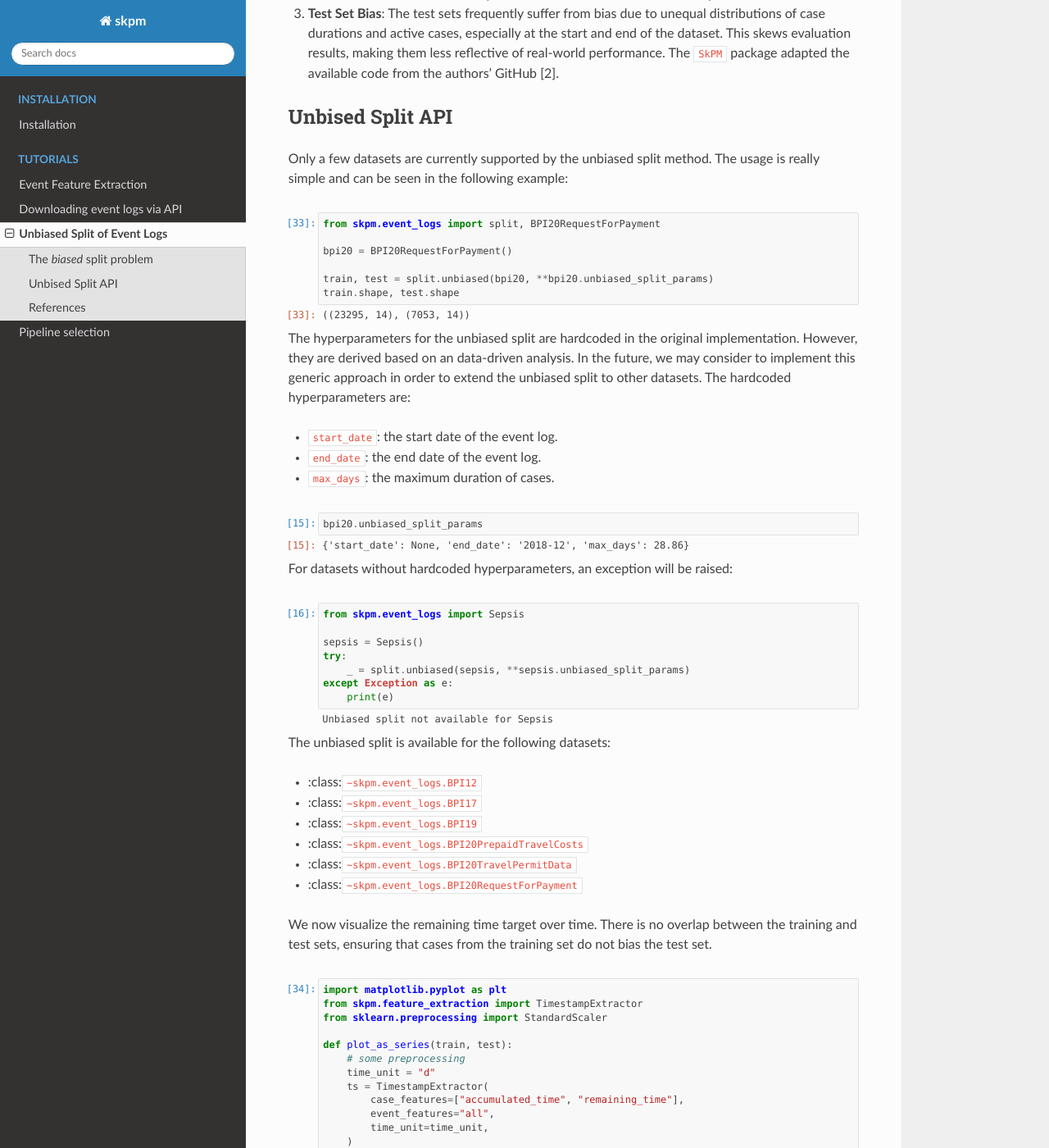
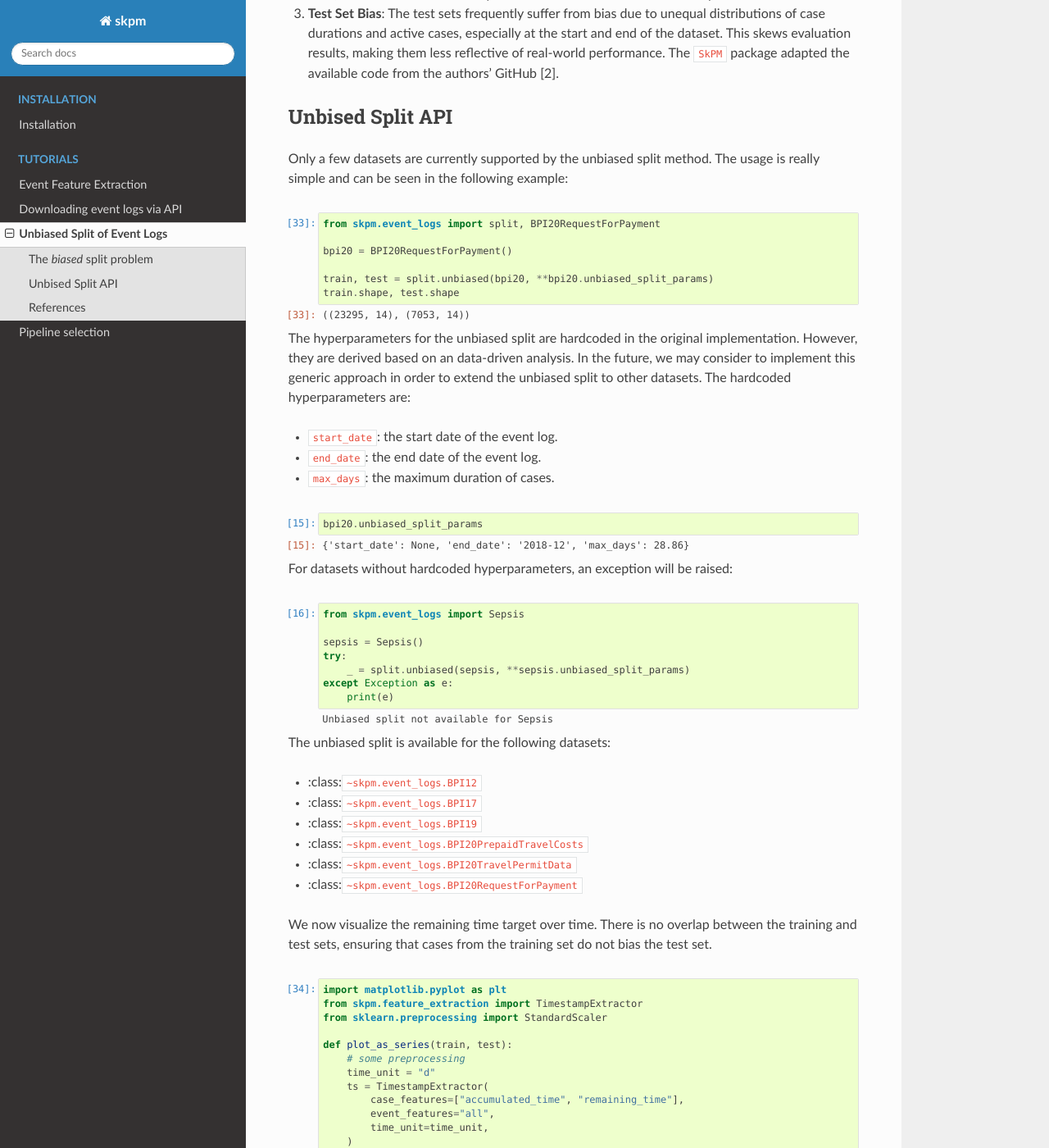
Before and after one commit to raseidi/skpm, a Sphinx documentation site: the page built from docs/source/examples/02_unbiased_split.ipynb, in a window 1280 px wide and 1400 px high, scrolled down 572 px. Shown: the whole window at 82% size. Built offline with Sphinx 7.4.7 and the Read the Docs theme 3.1.0, drawn with Linux system fonts in a browser that asks for light colours.

Commit message:
docs: including pygments

```diff
--- a/docs/requirements.txt
+++ b/docs/requirements.txt
@@ -4,3 +4,4 @@ sphinx==8.1.3
 sphinx-rtd-theme==3.0.2
 sphinx-autoapi==3.6.0
 numpydoc==1.9.0
+pygments==2.19.1
--- a/docs/source/conf.py
+++ b/docs/source/conf.py
@@ -26,7 +26,7 @@ extensions = [
 ]
 
 autoapi_dirs = ["../../src"]
-
+pygments_style = "sphinx"
 
 templates_path = ['_templates']
 exclude_patterns = []
```
